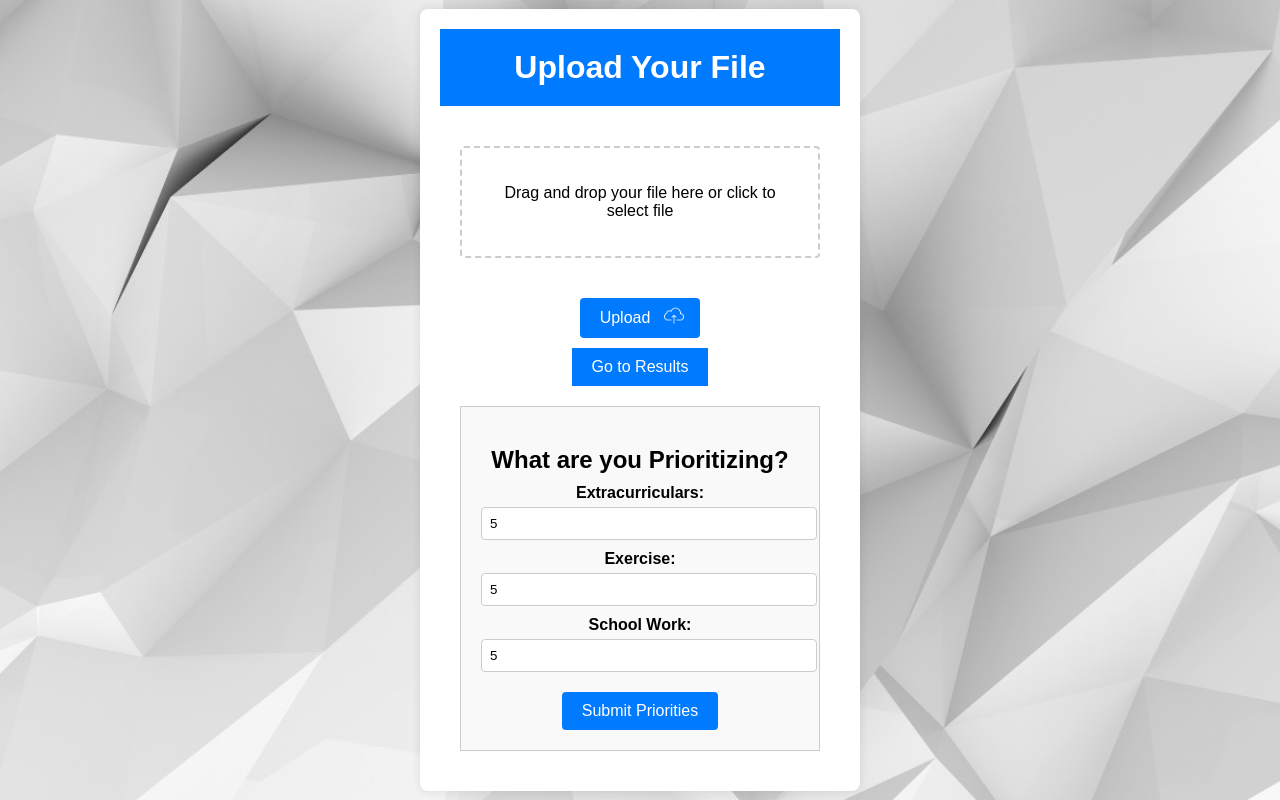
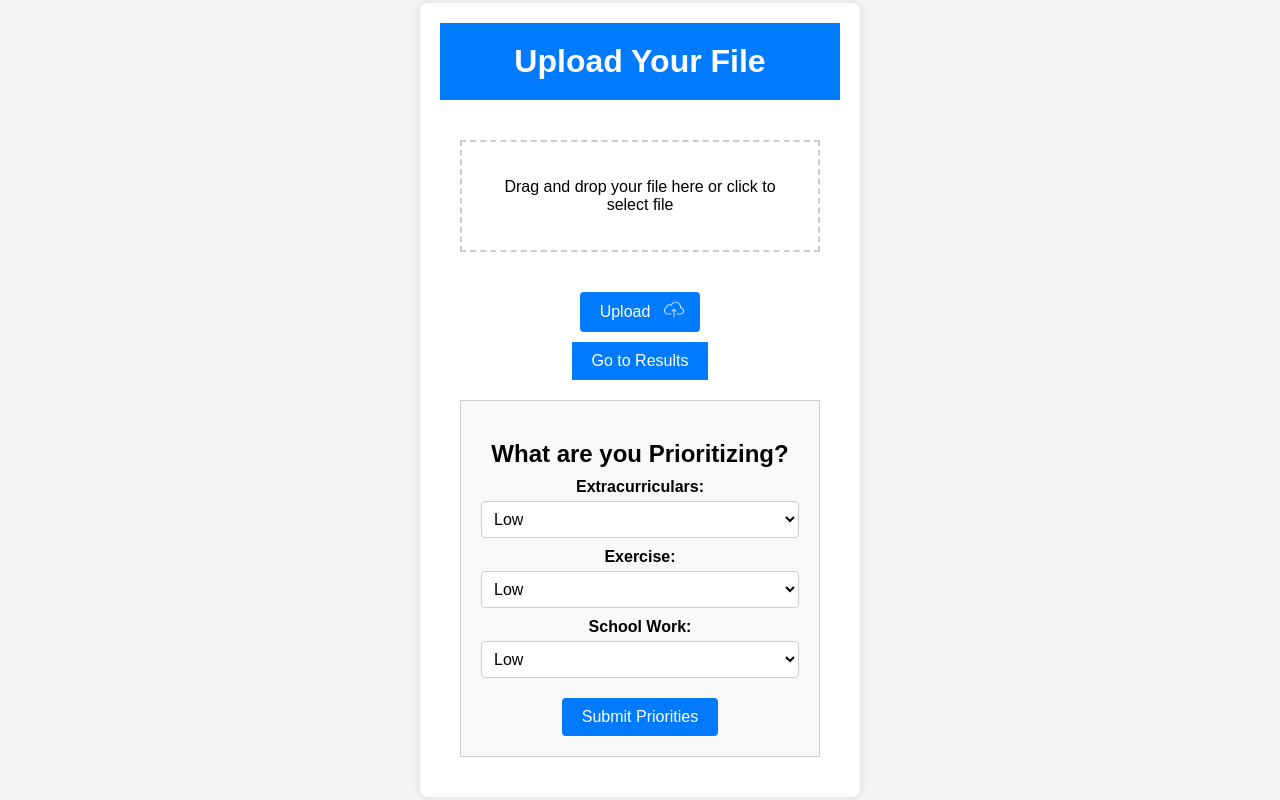
Before and after one commit to Visnu-Pandian/HenHacks-2025, a Flask app: page / in a window 1280 px wide. Run offline with Flask 3, Linux system fonts and the light colour scheme.

```diff
--- a/static/styles.css
+++ b/static/styles.css
@@ -1,10 +1,6 @@
 body {
     font-family: Arial, sans-serif;
     background-color: #f4f4f4;
-    background-image: url("/static/assets/bgdesign.jpg");
-    background-size: cover;
-    background-position: center;
-    background-repeat: repeat;
     margin: 0;
     padding: 0;
     display: flex;
@@ -14,22 +10,22 @@ body {
 }
 
 .container {
+    max-width: 800px;
+    margin: 0 auto;
+    padding: 20px;
     background-color: #fff;
     border-radius: 8px;
     box-shadow: 0 0 10px rgba(0, 0, 0, 0.1);
     overflow: hidden;
     width: 400px;
-    max-width: 800px;
-    margin: 0 auto;
-    padding: 20px;
 }
 
 header {
+    text-align: center;
+    margin-bottom: 20px;
     background-color: #007bff;
     color: #fff;
     padding: 20px;
-    text-align: center;
-    margin-bottom: 20px;
 }
 
 h1 {
@@ -42,15 +38,14 @@ main {
 }
 
 .upload-section {
+    margin-bottom: 20px;
     display: flex;
     flex-direction: column;
     align-items: center;
-    margin-bottom: 20px;
 }
 
 .drop-zone {
     border: 2px dashed #ccc;
-    border-radius: 4px;
     padding: 20px;
     text-align: center;
     cursor: pointer;
@@ -63,8 +58,8 @@ main {
 }
 
 .drop-zone.drag-over {
+    border-color: #000;
     background-color: #e0e0e0;
-    border-color: #000;
 }
 
 #fileInput {
@@ -155,6 +150,16 @@ button:hover {
     border-radius: 4px;
 }
 
+.priority-section select {
+    width: 100%;
+    padding: 8px;
+    margin-bottom: 10px;
+    border: 1px solid #ccc;
+    border-radius: 4px;
+    background-color: #fff;
+    font-size: 1em;
+}
+
 .priority-section button {
     background-color: #007bff; /* Change to blue */
     color: #fff;
--- a/templates/index.html
+++ b/templates/index.html
@@ -29,13 +29,25 @@
                 <h2>What are you Prioritizing?</h2>
                 <form id="priorityForm">
                     <label for="extracurriculars">Extracurriculars:</label>
-                    <input type="number" id="extracurriculars" name="extracurriculars" min="0" max="10" value="5" placeholder="Rate from 0 to 10">
+                    <select id="extracurriculars" name="extracurriculars">
+                        <option value="low">Low</option>
+                        <option value="medium">Medium</option>
+                        <option value="high">High</option>
+                    </select>
                     <br>
                     <label for="exercise">Exercise:</label>
-                    <input type="number" id="exercise" name="exercise" min="0" max="10" value="5" placeholder="Rate from 0 to 10">
+                    <select id="exercise" name="exercise">
+                        <option value="low">Low</option>
+                        <option value="medium">Medium</option>
+                        <option value="high">High</option>
+                    </select>
                     <br>
                     <label for="schoolWork">School Work:</label>
-                    <input type="number" id="schoolWork" name="schoolWork" min="0" max="10" value="5" placeholder="Rate from 0 to 10">
+                    <select id="schoolWork" name="schoolWork">
+                        <option value="low">Low</option>
+                        <option value="medium">Medium</option>
+                        <option value="high">High</option>
+                    </select>
                     <br>
                     <button type="button" onclick="submitPriorities()">Submit Priorities</button>
                 </form>
```
